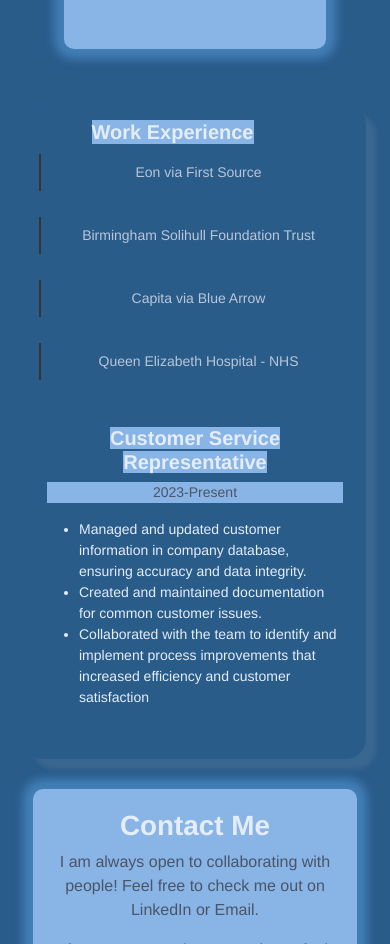
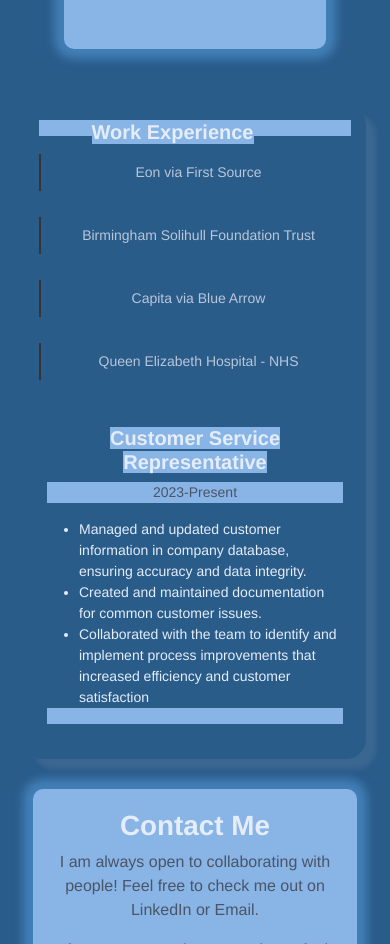
Before and after one commit to DanilleH22/portfolio, a React (Create React App) app: page / in a window 390 px wide. Shown: the part 4240-5184 px from the top of the page. Built offline with nearby package versions, Linux system fonts and the light colour scheme.

Commit message:
Update styling for mobile screen and background

```diff
--- a/src/pages/Experience.js
+++ b/src/pages/Experience.js
@@ -64,9 +64,9 @@ function Experience() {
   <Tab.Container defaultActiveKey="0">
 
   <div className={styles.JobBox}>
-    <Col>
+    <Col style={{ backgroundColor: '#88B4E6' }}>
   <h1 className={styles.JobHeader}><strong>Work Experience</strong></h1>
-    <Row className="mt-3 align-items-start">
+    <Row className={`${styles.customRow} + mt-3 align-items-start`}>
       {/* Larger Screens */}
       {!isMobile && (
         <>
@@ -84,9 +84,9 @@ function Experience() {
             </Nav>
           </Col>
           <Col lg={8} xs={12} className={styles.Description}>
-            <Tab.Content style={{ width: '100%' }}>
+            <Tab.Content style={{ width: '100%', backgroundColor: '#88B4E6' }}>
               {data.map((item, index) => (
-                <Tab.Pane eventKey={index.toString()} key={index}>
+                <Tab.Pane eventKey={index.toString()} key={index} className={styles.CustomPane}>
                   <h5><strong>{item.role}</strong></h5>
                   <p>{item.date}</p>
                   <ul style={{ textAlign: 'left'}}>
```
